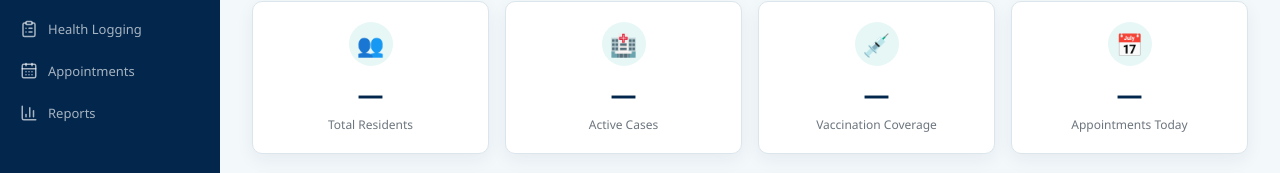
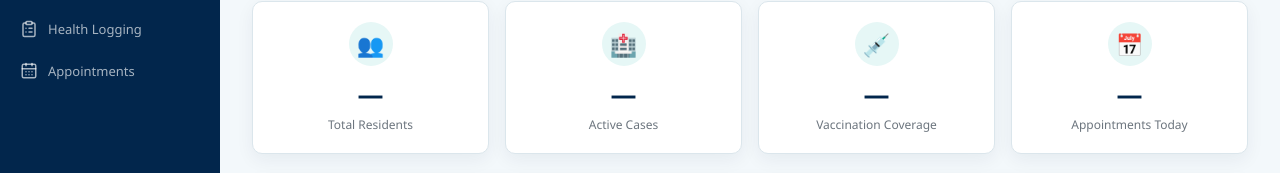
Before and after one commit to HiLo-LoHi/healthbase, a plain HTML site: page frontend/dashboard.html in a window 1280 px wide. Shown: the part 149-322 px from the top of the page. Drawn offline with nearby package versions, Linux system fonts and the light colour scheme; no server answers; sample sign-in values are in the browser's storage.

Commit message:
Remove Reports link from dashboard
Removed the Reports link from the dashboard.

```diff
--- a/frontend/dashboard.html
+++ b/frontend/dashboard.html
@@ -29,10 +29,6 @@
 
 <a href="appointments.html" class="nav-item admin-only">
   <i data-lucide="calendar-days"></i><span>Appointments</span>
-</a>
-
-<a href="reports.html" class="nav-item admin-only">
-  <i data-lucide="bar-chart-3"></i><span>Reports</span>
 </a>
 
 <a id="myProfileLink" href="resident-profile.html" class="nav-item patient-only" style="display:none;">
```
